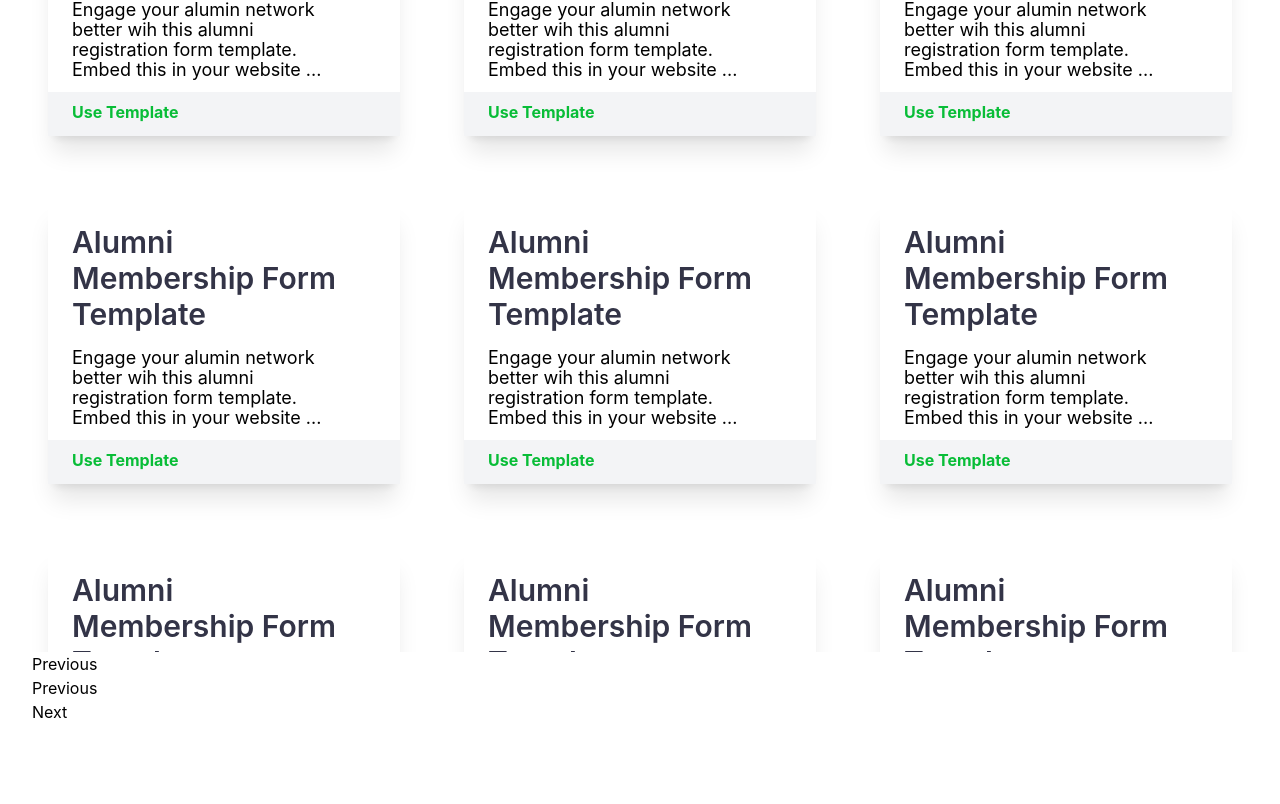
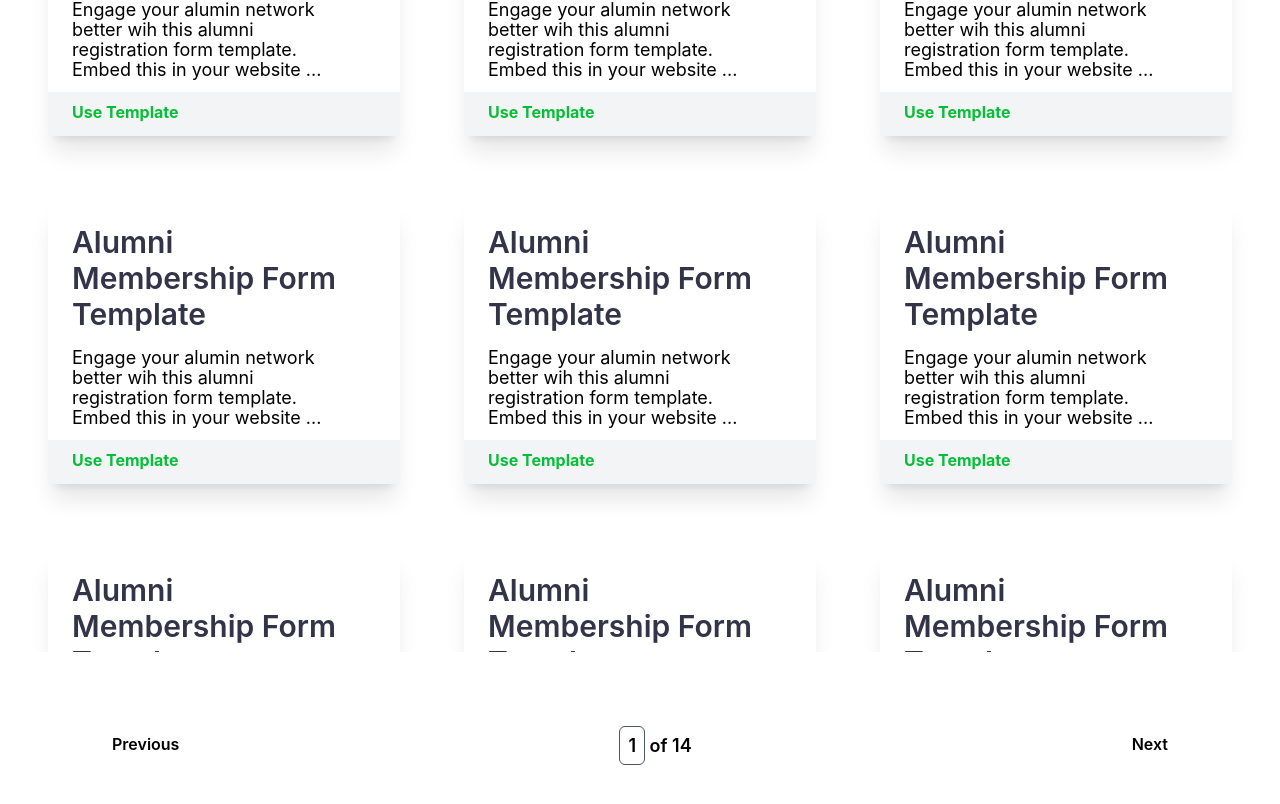
Before and after one commit to holydexboi/Template-task, a React (Create React App) app: page / in a window 1280 px wide. Shown: the part 524-1328 px from the top of the page. Before the commit the page ends 1248 px from the top, so only its background shows below. Built offline with nearby package versions, Linux system fonts and the light colour scheme.

Commit message:
pagination figure

```diff
--- a/src/components/Template.js
+++ b/src/components/Template.js
@@ -100,10 +100,10 @@ export default function Template() {
           <TemplateCard />
         </div>
 
-        <div>
-          <p>Previous</p>
-          <p>Previous</p>
-          <p>Next</p>
+        <div className="flex justify-between px-20 my-20">
+          <p className="font-semibold">Previous</p>
+          <div className="font-semibold text-lg"><span className=" border rounded-md border-spacing-2 border-gray-600 p-2">1</span> <span>{' of '}</span><span>14</span></div>
+          <p className="font-semibold">Next</p>
         </div>
       </div>
     </div>
```
